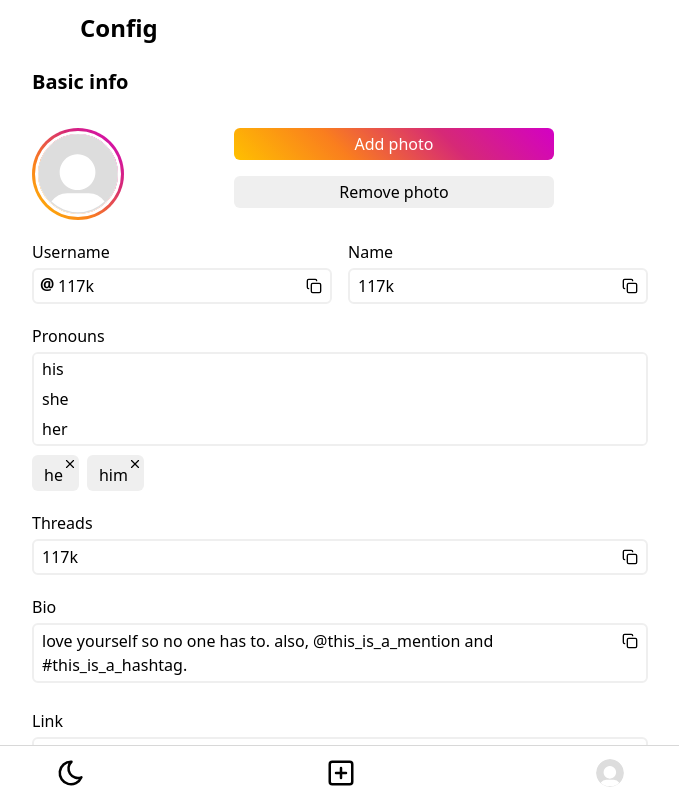
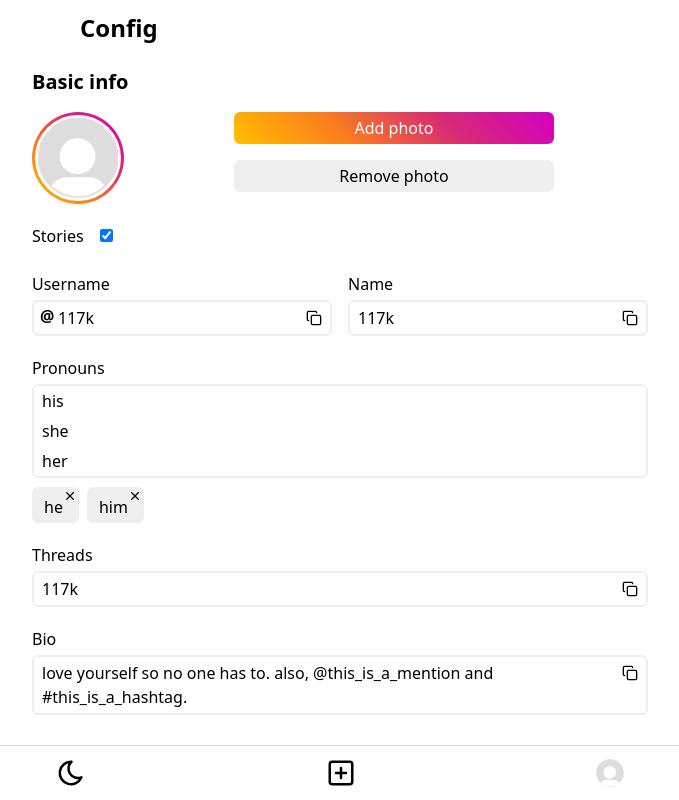
Before and after one commit to 1-17/insthetic, a React (Vite) app: page / in a window 1280 px wide. Both pictures are taken after a click on the button 909 px from the left and 773 px from the top of the page. Shown: the top 800 px of the page, without its empty margins (300-979 px from the left). Built offline with nearby package versions, Linux system fonts and the light colour scheme; some icons are missing.

Commit message:
Added Metrics and Business fieldsets, extended Field component to handle checkboxes and included suggestions, stories and verified functionalities.

```diff
--- a/src/components/config/BasicInfo.jsx
+++ b/src/components/config/BasicInfo.jsx
@@ -23,6 +23,11 @@ const BasicInfo = () => {
           </Button>
         </Stack>
       </Stack>
+      <Field
+        name="stories"
+        type="checkbox"
+        checkbox={user.stories}
+      />
       <Stack>
         <Field
           name="username"
@@ -43,6 +48,7 @@ const BasicInfo = () => {
         select={{
           defaultValue: user.pronouns,
           options: pronouns,
+          multiple: true,
           maxOptions: 4
         }}
       />
@@ -65,6 +71,12 @@ const BasicInfo = () => {
         defaultValue={user.link}
         copy
       />
+      <Field
+        label="Suggestions enabled"
+        name="suggestions"
+        type="checkbox"
+        checkbox={user.suggestions}
+      />
     </Fieldset>
   )
 }
--- /dev/null
+++ b/src/components/config/Business.jsx
@@ -0,0 +1,35 @@
+import { useUser } from "../../hooks"
+import Fieldset from "../layout/Fieldset"
+import Field from "../layout/Field"
+import { businessLabels, contactOptions } from "../../models"
+
+const Business = () => {
+  const { user } = useUser()
+
+  return (
+    <Fieldset legend="Business">
+      <Field
+        name="label"
+        select={{
+          defaultValue: user.label,
+          options: businessLabels
+        }}
+      />
+      <Field
+        label="Contact option"
+        name="contact"
+        select={{
+          defaultValue: user.contact,
+          options: contactOptions
+        }}
+      />
+      <Field
+        name="verified"
+        type="checkbox"
+        checkbox={user.verified}
+      />
+    </Fieldset>
+  )
+}
+
+export default Business
--- /dev/null
+++ b/src/components/config/Metrics.jsx
@@ -0,0 +1,32 @@
+import { useUser } from "../../hooks"
+import Fieldset from "../layout/Fieldset"
+import Stack from "../layout/Stack"
+import Field from "../layout/Field"
+
+const Metrics = () => {
+  const { user } = useUser()
+
+  return (
+    <Fieldset legend="Metrics">
+      <Stack>
+        <Field
+          name="posts"
+          type="number"
+          defaultValue={user.posts}
+          />
+        <Field
+          name="followers"
+          type="number"
+          defaultValue={user.followers}
+          />
+        <Field
+          name="following"
+          type="number"
+          defaultValue={user.following}
+        />
+      </Stack>
+    </Fieldset>
+  )
+}
+
+export default Metrics
--- a/src/components/config/index.jsx
+++ b/src/components/config/index.jsx
@@ -1,6 +1,8 @@
 import { useUser } from "../../hooks"
 import Form from "../layout/Form"
 import BasicInfo from "./BasicInfo"
+import Metrics from "./Metrics"
+import Business from "./Business"
 import Button from "../layout/Button"
 
 const Config = () => {
@@ -9,6 +11,8 @@ const Config = () => {
   return (
     <Form onSubmit={setUser}>
       <BasicInfo />
+      <Metrics />
+      <Business />
       <Button type="submit" />
     </Form>
   )
--- a/src/components/layout/Field.jsx
+++ b/src/components/layout/Field.jsx
@@ -1,11 +1,12 @@
 import { createElement, useEffect, useState } from "react"
 import { LuX } from "react-icons/lu"
+import { FaChevronDown } from "react-icons/fa6"
 import classNames from "classnames"
 import { useTheme, useForm } from "../../hooks"
 import { capitalizeString } from "../../utils"
 import Button from "./Button"
 
-const Field = ({ textarea, select, copy, ...rest }) => {
+const Field = ({ label, textarea, select, checkbox, copy, ...rest }) => {
   const { lightMode } = useTheme()
   const { errors, validateField, clearFieldError } = useForm()
 
@@ -27,10 +28,22 @@ const Field = ({ textarea, select, copy, ...rest }) => {
   const [isEmpty, setIsEmpty] = useState({})
   const [length, setLength] = useState(-1)
   const [selectFieldOptions, setSelectedFieldOptions] = useState(initialSelectFieldOptions)
+  const [checkboxChecked, setCheckboxChecked] = useState(checkbox)
+  const [nameIsEmpty, setNameIsEmpty] = useState(null)
 
   useEffect(() => {
     setIsEmpty(Array.from(document.forms[0].elements).filter(isTextField).reduce(createIsEmptyObject, {}))
   }, [])
+
+  useEffect(() => {
+    setNameIsEmpty(isEmpty.name)
+
+    const nameField = document.getElementById("name")
+    const handleNameIsEmpty = e => setNameIsEmpty(!e.target.value)
+
+    nameField.addEventListener("input", handleNameIsEmpty)
+    return () => nameField.removeEventListener("input", handleNameIsEmpty)
+  }, [isEmpty])
 
   const updateIsEmpty = e => setIsEmpty(prev => isTextField(e.target) && createIsEmptyObject(prev, e.target))
 
@@ -38,10 +51,14 @@ const Field = ({ textarea, select, copy, ...rest }) => {
   const clearLength = () => setLength(null)
 
   const updateSelectFieldOptions = e => {
-    setSelectedFieldOptions(prev =>[
+    if (select.multiple) {
+      return setSelectedFieldOptions(prev =>[
         ...prev,
         ...Array.from(e.target.selectedOptions, option => option.value)
       ])
+    }
+
+    setSelectedFieldOptions(e.target.value)
   }
 
   const deleteSelectFieldOption = optionToRemove => {
@@ -50,14 +67,22 @@ const Field = ({ textarea, select, copy, ...rest }) => {
     )
   }
 
+  const updateCheckbox = e => setCheckboxChecked(e.target.checked)
+
   const element = (textarea && "textarea") || (select && "select") || "input"
 
   return (
     <div className="w-full">
       <label htmlFor={rest.name} className="leading-loose">
-        {capitalizeString(rest.name)}
+        {label || capitalizeString(rest.name)}
       </label>
-      <div className={classNames("relative", { "text-danger": errors[rest.name] })}>
+      <div className={classNames(
+        "relative",
+        {
+          "text-danger": errors[rest.name],
+          "inline ml-4": rest.type === "checkbox"
+        }
+      )}>
         {
           rest.name === "username" && (
             <span className="absolute top-1 left-2 font-semibold">
@@ -72,24 +97,35 @@ const Field = ({ textarea, select, copy, ...rest }) => {
               ...rest,
               id: rest.name,
               ...textarea && { cols: 10, rows: 2 },
-              ...element === "input" && { type: rest.type || "text" },
-              ...select && {
-                size: 3,
-                ...(select.defaultValue && typeof select.defaultValue === "object") && { multiple: true },
-                ...select.options && { value: selectFieldOptions }
-              },
+              ...element === "input" && { type: rest.type || "text", ...rest.type === "number" && { min: 0 } },
               ...rest.required && { required: true, "aria-required": true },
               ...errors[rest.name] && { invalid: "true", "aria-invalid": "true", "aria-describedby": `${rest.name}-hint` },
+              ...!(select || checkbox)
+                ? {
                   onBlur: e => {
                     validateField(e)
                     clearLength()
                   },
                   onChange: e => {
-                (select && select.options) && updateSelectFieldOptions(e)
                     updateIsEmpty(e)
                     updateLength(e)
                     clearFieldError(e)
+                  }
+                }
+                : {
+                  ...select && {
+                    ...select.multiple && { multiple: true, size: 3 },
+                    ...select.options && { value: selectFieldOptions, onChange: updateSelectFieldOptions }
                   },
+                  ...checkbox && { checked: checkboxChecked, onChange: updateCheckbox },
+                },
+              ...(rest.type === "number" || select) && {
+                style: {
+                  WebkitAppearance: "none",
+                  MozAppearance: select ? "none" : "textfield"
+                }
+              },
+              ...rest.type !== "checkbox" && {
                 className: classNames(
                   "border-2 focus-visible:border-current focus-visible:outline-none rounded-shape w-full",
                   {
@@ -98,13 +134,15 @@ const Field = ({ textarea, select, copy, ...rest }) => {
                     "border-medium-light": lightMode && !errors[rest.name],
                     "border-medium-dark": !lightMode && !errors[rest.name],
                     "border-current": errors[rest.name],
+                    "appearance-none": rest.type === "number" && select,
                     "resize-none": textarea,
-                  "px-2 py-1": !select,
+                    "px-2 py-1": !(select && select.multiple),
                     "pr-8": copy,
                     "pl-6": rest.name === "username",
-                  "hidden": select && (select.maxOptions === selectFieldOptions.length)
+                    "hidden": select && (select.multiple && select.maxOptions === selectFieldOptions.length)
                   }
                 )
+              }
             },
             (select && select.options) && (
               select.options.map((option, i) =>
@@ -116,7 +154,7 @@ const Field = ({ textarea, select, copy, ...rest }) => {
                     {
                       "hover:bg-medium-light": lightMode,
                       "hover:bg-medium-dark": !lightMode,
-                      "hidden": selectFieldOptions.includes(option)
+                      "hidden": (select.multiple && selectFieldOptions.includes(option))
                     }
                   )
                 }>
@@ -127,10 +165,18 @@ const Field = ({ textarea, select, copy, ...rest }) => {
           )
         }
         {
-          ((select && select.options) && selectFieldOptions.length > 0) && (
+          select && (
             <>
               {
-                (rest.name === "pronouns" && isEmpty.name) && (
+                !select.multiple && (
+                  <FaChevronDown className="absolute top-2.5 right-2" />
+                )
+              }
+              {
+                ((select.options && select.multiple) && selectFieldOptions.length > 0) && (
+                  <>
+                    {
+                      (rest.name === "pronouns" && nameIsEmpty) && (
                         <span className="block text-warning font-semibold">
                           Name is empty, so the pronouns will not be shown on profile.
                         </span>
@@ -162,13 +208,16 @@ const Field = ({ textarea, select, copy, ...rest }) => {
                   </>
                 )
               }
+            </>
+          )
+        }
         {
           (copy && !errors[rest.name] && !isEmpty[rest.name]) && (
             <Button copy={rest.name} />
           )
         }
         {
-          length > -1 && (
+          (length && length > -1) && (
             <span className={classNames(
               "text-xs sm:text-sm",
               {
--- a/src/components/layout/Fieldset.jsx
+++ b/src/components/layout/Fieldset.jsx
@@ -1,7 +1,7 @@
 const Fieldset = ({ legend, children }) => {
   return (
     <fieldset className="*:mt-4 first:*:mt-0">
-      <legend className="text-lg sm:text-xl font-semibold mb-4">
+      <legend className="text-lg sm:text-xl font-semibold">
         {legend}
       </legend>
       {children}
--- a/src/components/layout/Form.jsx
+++ b/src/components/layout/Form.jsx
@@ -8,7 +8,7 @@ const Form = ({ ...rest }) => {
       {...rest}
       noValidate
       onSubmit={e => handleSubmit(e, rest.onSubmit)}
-      className="*:mt-4 first:*:mt-0"
+      className="*:mt-12 first:*:mt-0"
     />
   )
 }
--- a/src/contexts/_FormProvider.jsx
+++ b/src/contexts/_FormProvider.jsx
@@ -61,6 +61,9 @@ const FormProvider = ({ children }) => {
         updateData(prev => ({
           ...prev,
           pronouns: formDataEntries.filter(entry => entry[0] === "pronouns").map(entry => entry[1]),
+          suggestions: formDataEntries.filter(entry => entry[0] === "suggestions").flat()[1] === "on" ? true : false,
+          stories: formDataEntries.filter(entry => entry[0] === "stories").flat()[1] === "on" ? true : false,
+          verified: formDataEntries.filter(entry => entry[0] === "verified").flat()[1] === "on" ? true : false,
           [field]: value
         }))
       })
--- a/src/models/_Validations.js
+++ b/src/models/_Validations.js
@@ -66,6 +66,30 @@ class _Validations extends User {
 
       return null
     }
+
+    this.posts = (field, posts) => {
+      if (!regex.numbersOnly.test(posts)) {
+        return `${field} must have only numbers.`
+      }
+
+      return ""
+    }
+
+    this.followers = (field, followers) => {
+      if (!regex.numbersOnly.test(followers)) {
+        return `${field} must have only numbers.`
+      }
+
+      return ""
+    }
+
+    this.following = (field, following) => {
+      if (!regex.numbersOnly.test(following)) {
+        return `${field} must have only numbers.`
+      }
+
+      return ""
+    }
   }
 }
 
--- /dev/null
+++ b/src/models/_businessLabels.js
@@ -0,0 +1,6 @@
+const _businessLabels = [
+  "Developer",
+  "Hospital"
+]
+
+export default _businessLabels
--- /dev/null
+++ b/src/models/_contactOptions.js
@@ -0,0 +1,6 @@
+const _contactOptions = [
+  "Email",
+  "Shop"
+]
+
+export default _contactOptions
--- a/src/models/index.js
+++ b/src/models/index.js
@@ -2,3 +2,5 @@ export { default as FooterButtons } from "./_FooterButtons"
 export { default as InitialUser } from "./_InitialUser"
 export { default as Validations } from "./_Validations"
 export { default as pronouns } from "./_pronouns"
+export { default as businessLabels } from "./_businessLabels"
+export { default as contactOptions } from "./_contactOptions"
```
Lines whose indentation alone changed are shown as unchanged.
